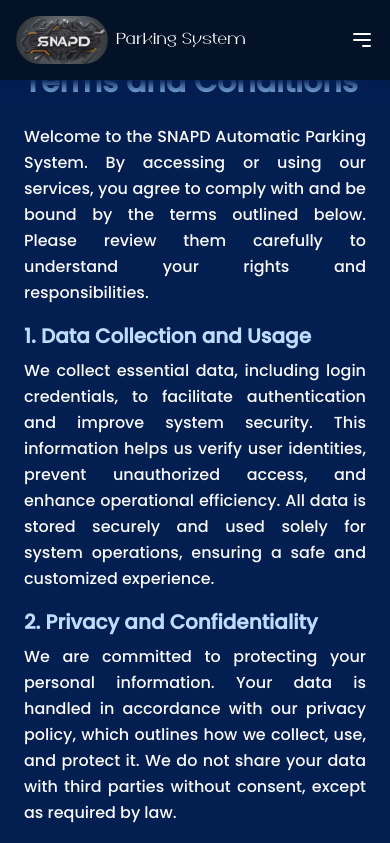
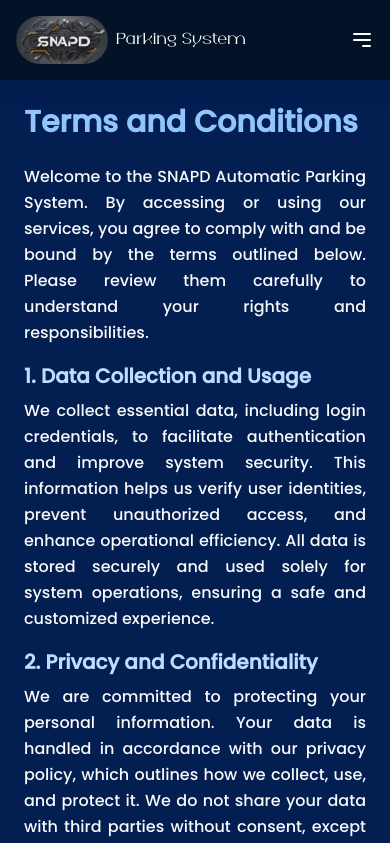
Before and after one commit to CodexKnight-ai/SNAPD_parking, a React (Vite) app in the folder Frontend/: page /terms-and-conditions in a window 390 px wide. Shown: the top 843 px of the page. Built offline with nearby package versions, Linux system fonts and the light colour scheme.

Commit message:
last commit

```diff
--- a/Frontend/src/Components/TandC.jsx
+++ b/Frontend/src/Components/TandC.jsx
@@ -2,7 +2,7 @@ import React from "react";
 
 function TandC() {
   return (
-    <div className="mt-10 sm:mt-20 p-6 sm:p-10 bg-primary h-full w-full text-daisy font-poppins shadow-lg">
+    <div className="mt-20 sm:mt-20 p-6 sm:p-10 bg-primary h-full w-full text-daisy font-poppins shadow-lg">
       <h2 className="text-3xl sm:text-4xl font-semibold mb-6 text-blue-300">
         Terms and Conditions
       </h2>
```
Also changed, not shown: 1 other file (tests, documents, lock files or other folders).
